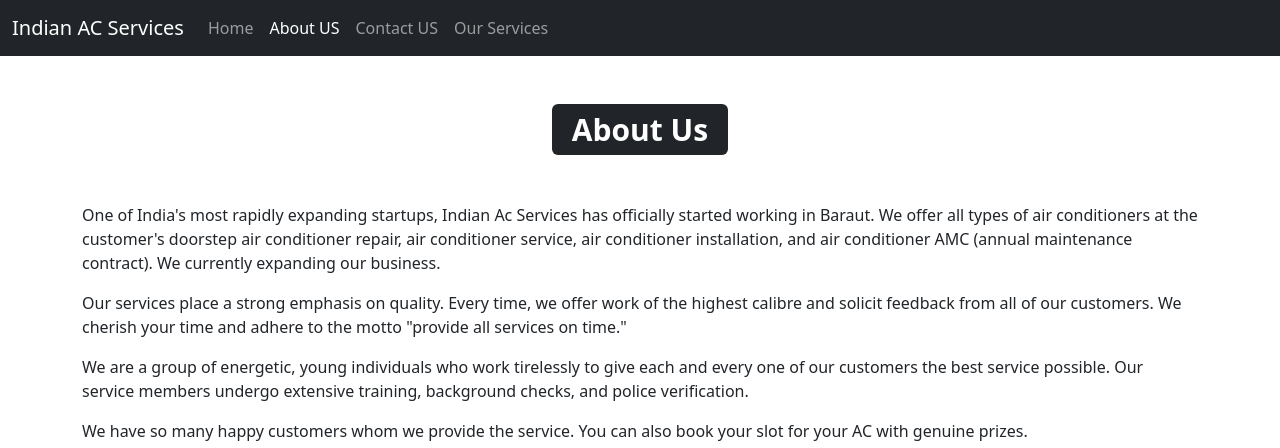
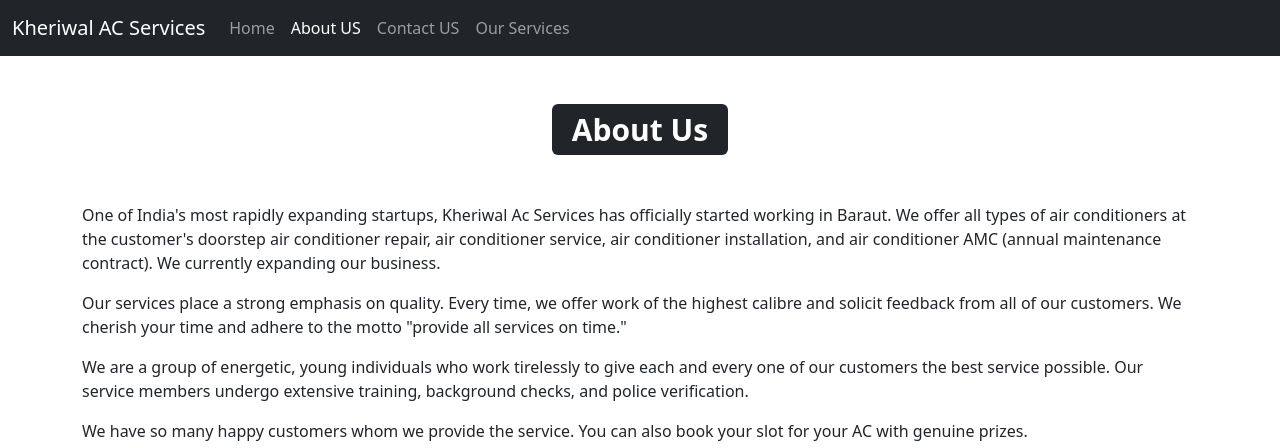
Before and after one commit to harshit-dot/IndianAcServices, a Django app: page /about in a window 1280 px wide. Shown: the top 448 px of the page. Run offline with Django 4.2, Linux system fonts and the light colour scheme.

Commit message:
Update about.html

```diff
--- a/app/templates/app/about.html
+++ b/app/templates/app/about.html
@@ -11,7 +11,7 @@
 {% include 'app/message.html' %}
     <nav class="navbar navbar-expand-lg navbar-dark bg-dark">
   <div class="container-fluid">
-    <a class="navbar-brand" href="\">Indian AC Services</a>
+    <a class="navbar-brand" href="\">Kheriwal AC Services</a>
     <button class="navbar-toggler" type="button" data-bs-toggle="collapse" data-bs-target="#navbarSupportedContent" aria-controls="navbarSupportedContent" aria-expanded="false" aria-label="Toggle navigation">
       <span class="navbar-toggler-icon"></span>
     </button>
@@ -38,7 +38,7 @@
 
 <div class="container mt-5">
 
-  <div><p>One of India's most rapidly expanding startups, Indian Ac Services has officially started working in Baraut. We offer all types of air conditioners at the customer's doorstep air conditioner repair, air conditioner service, air conditioner installation, and air conditioner AMC (annual maintenance contract). We currently expanding our business.
+  <div><p>One of India's most rapidly expanding startups, Kheriwal Ac Services has officially started working in Baraut. We offer all types of air conditioners at the customer's doorstep air conditioner repair, air conditioner service, air conditioner installation, and air conditioner AMC (annual maintenance contract). We currently expanding our business.
   </p></div>
 <div>
 <p>
```
